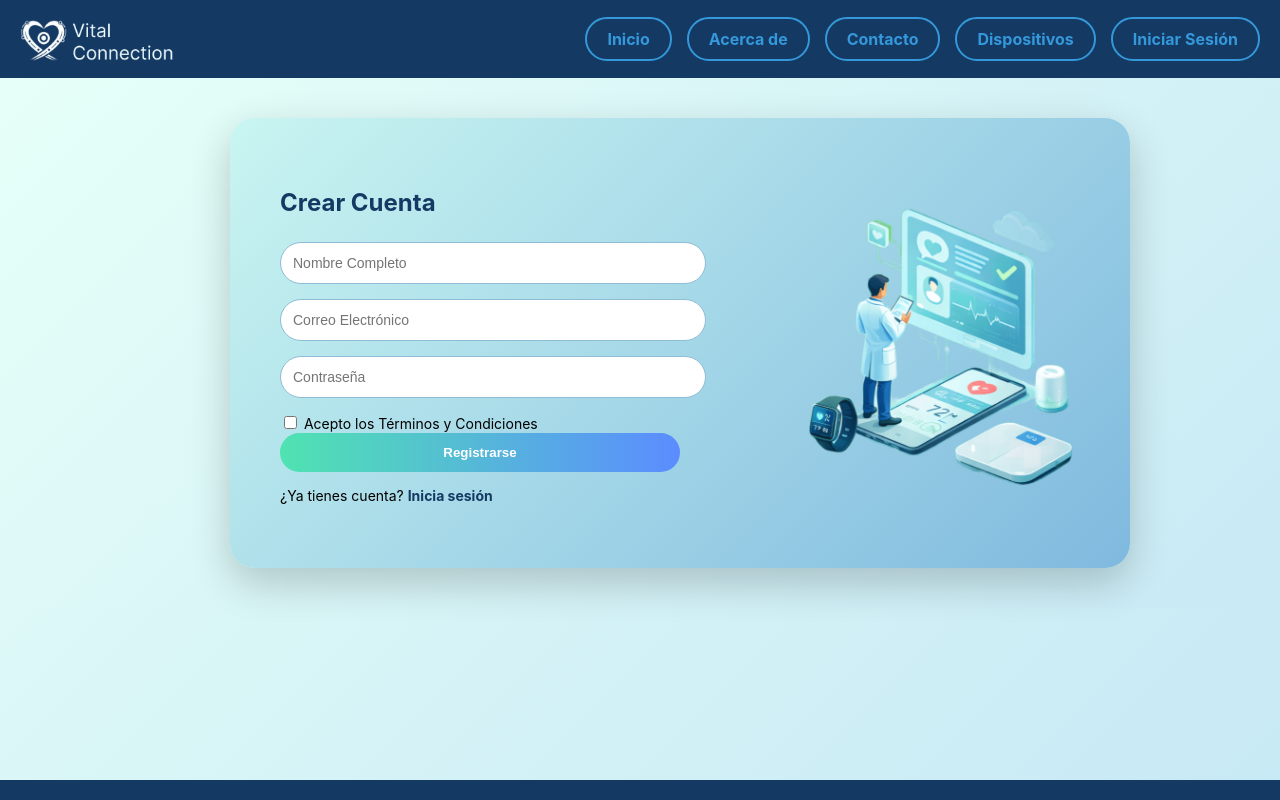
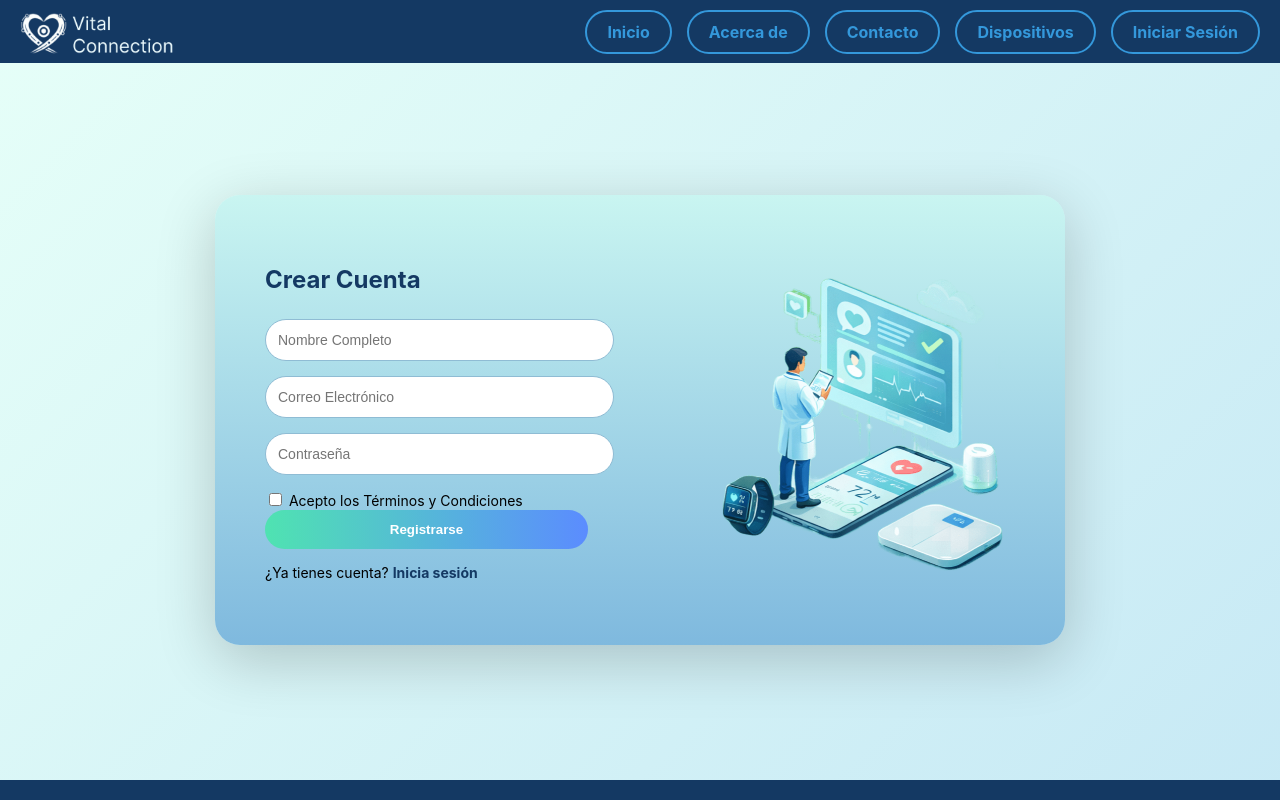
Before and after one commit to Riudux/pagina_web, a PHP site: page /register.html in a window 1280 px wide; the page is wider, and only the part inside the window is pictured. Run offline with PHP 8.4, Linux system fonts and the light colour scheme.

Commit message:
navbar funcional

```diff
--- a/login.css
+++ b/login.css
@@ -20,9 +20,11 @@
    FONDO GENERAL LOGIN
    ========================= */
 .login {
+    padding: 40px 0 0 0; /* Espacio arriba para el navbar */
     display: flex;
     justify-content: center;
     align-items: center;
+    min-height: calc(100vh - 40px);
 }
 /* =========================
    TARJETA LOGIN
@@ -32,6 +34,7 @@
     height: 450px;
 
     border-radius: 25px;
+    background-image: linear-gradient(180deg, #c9f5f1, #7fb9de);
 
     box-shadow: 0 15px 60px rgba(0, 0, 0, 0.2);
 
@@ -153,6 +156,3 @@
 /* =========================
    EVITAR FRANJA AZUL
    ========================= */
-.login {
-    min-height: calc(100vh - 40px);
-}
--- a/navbar.css
+++ b/navbar.css
@@ -1,10 +1,12 @@
 .navbar {
     background-color: #143963; /* Color de fondo del navbar */
     display: flex; /* Usar flexbox para el diseño */
+    position: fixed; /* Fijar el navbar en la parte superior */
+    width: 100%; /* Ancho completo */
+    height: 35px;
     padding: 14px 0; /* Espaciado arriba y abajo */
     align-items: center; /* Alinear los elementos verticalmente al centro */
     justify-content: space-between; /* Espacio entre los elementos */
-    height: 100%;
     overflow: hidden;
 }
 
--- a/register.css
+++ b/register.css
@@ -20,18 +20,11 @@
    FONDO GENERAL DEL REGISTER
    ========================= */
 .register-wrapper {
-    width: 100%;
-    height: 100%;
-
-    /* Fondo con degradado (NO VISTO EN CLASE)
-       linear-gradient(dirección, color1, color2) */
-    background-image: linear-gradient(135deg, #e6fff8, #c7e9f5);
-
+    padding: 40px 0 0 0; /* Espacio arriba para el navbar */
     display: flex;
     justify-content: center;
     align-items: center;
-
-    padding: 40px;
+    min-height: calc(100vh - 40px);
 }
 
 
@@ -39,17 +32,13 @@
    TARJETA DE REGISTRO
    ========================= */
 .register-card {
-    width: 900px;
+    width: 850px;
     height: 450px;
 
-    /* Degradado en la tarjeta (NO VISTO EN CLASE) */
-    background-image: linear-gradient(135deg, #c9f5f1, #7fb9de);
+    border-radius: 25px;
+    background-image: linear-gradient(180deg, #c9f5f1, #7fb9de);
 
-    border-radius: 25px;
-
-    /* Sombra (NO VISTO EN CLASE)
-       box-shadow: ejeX ejeY desenfoque color */
-    box-shadow: 0 15px 40px rgba(0, 0, 0, 0.2);
+    box-shadow: 0 15px 60px rgba(0, 0, 0, 0.2);
 
     display: flex;
 }
@@ -59,7 +48,7 @@
    COLUMNA DEL FORMULARIO
    ========================= */
 .register-form {
-    width: 50%;
+    width: 38%;
     padding: 50px;
 }
 
```
